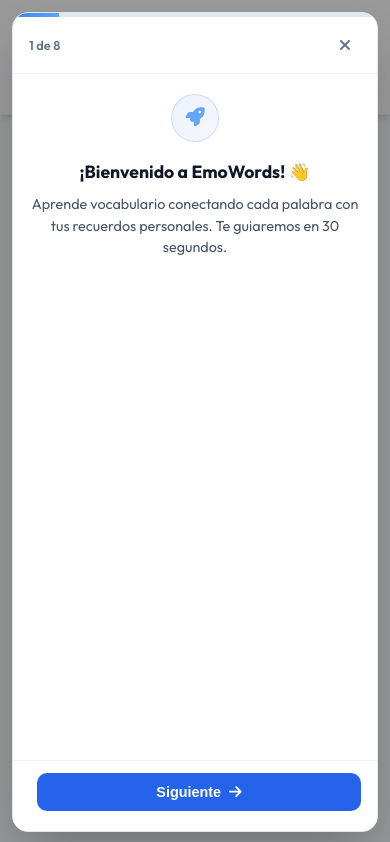
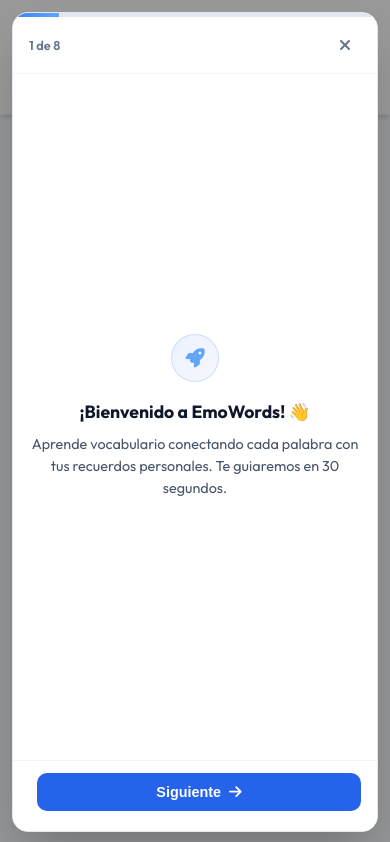
Before and after one commit to alvarobarrenadev/emowords, a website built with Vite: page index.html in a window 390 px wide. Shown: the top 842 px of the page. Built offline with nearby package versions, Linux system fonts and the light colour scheme.

Commit message:
style: centrar verticalmente contenido de onboarding en móvil

```diff
--- a/src/sass/components/_onboarding.scss
+++ b/src/sass/components/_onboarding.scss
@@ -393,6 +393,13 @@
     padding: 1.25rem 1rem;
   }
 
+  // Centrar verticalmente el contenido en páginas introductorias (1, 2, 3)
+  .onboarding-tooltip.centered .tooltip-body {
+    display: flex;
+    flex-direction: column;
+    justify-content: center;
+  }
+
   .tooltip-icon {
     width: 48px;
     height: 48px;
```
